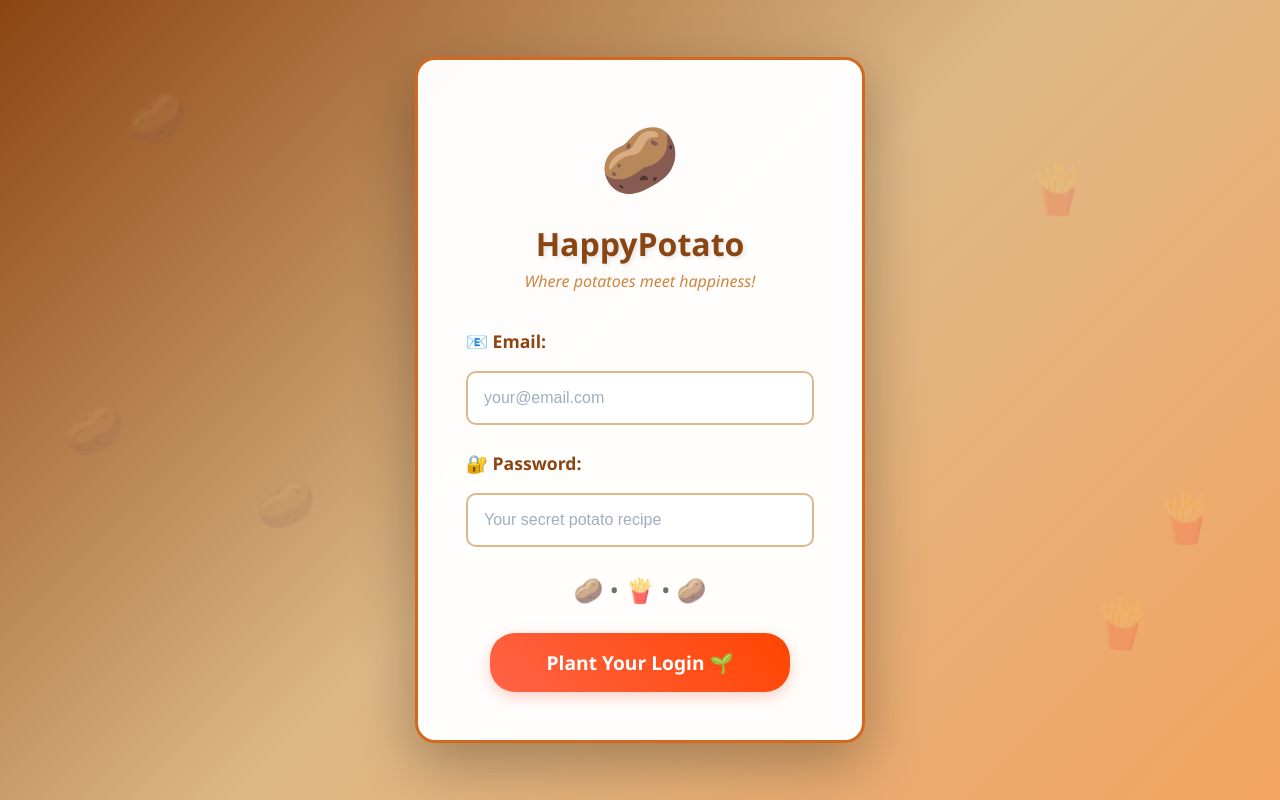
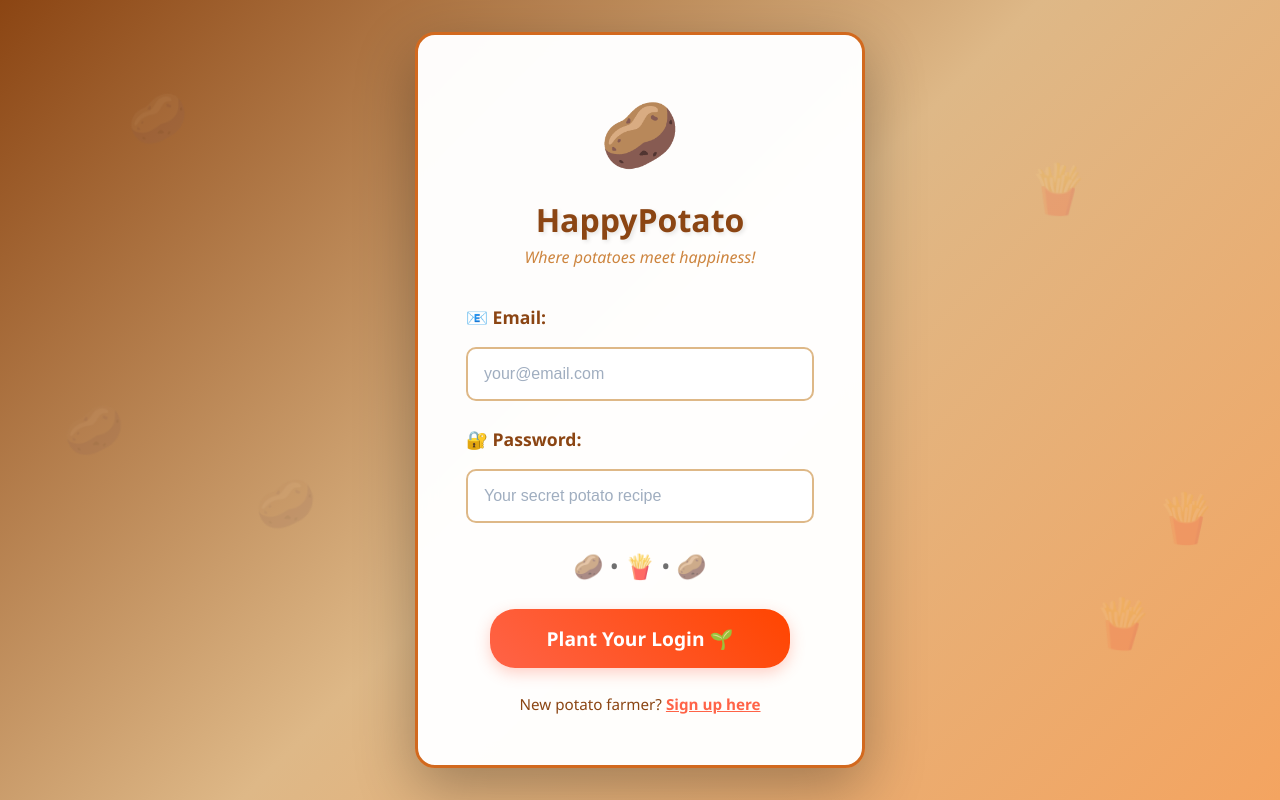
Before and after one commit to jcarvin/HappyPotatHomepage, a React (Vite) app: page /oauth in a window 1280 px wide. Built offline with nearby package versions, Linux system fonts and the light colour scheme; no server answers.

Commit message:
allow sign up from oauth page

```diff
--- a/src/pages/OAuthPage.css
+++ b/src/pages/OAuthPage.css
@@ -233,6 +233,38 @@
   font-weight: normal !important;
 }
 
+.oauth-page .auth-mode-toggle {
+  margin-top: 1.5rem;
+  text-align: center;
+}
+
+.oauth-page .auth-mode-toggle p {
+  color: #8B4513;
+  font-size: 0.95rem;
+  margin: 0;
+}
+
+.oauth-page .link-btn {
+  background: none;
+  border: none;
+  color: #FF6347;
+  font-weight: bold;
+  cursor: pointer;
+  text-decoration: underline;
+  font-size: 0.95rem;
+  padding: 0;
+  transition: all 0.2s ease;
+}
+
+.oauth-page .link-btn:hover {
+  color: #FF4500;
+  text-decoration: none;
+}
+
+.oauth-page .link-btn:active {
+  transform: scale(0.98);
+}
+
 /* Responsive design */
 @media (max-width: 480px) {
   .oauth-page .container {
--- a/src/pages/OAuthPage.tsx
+++ b/src/pages/OAuthPage.tsx
@@ -1,5 +1,5 @@
 import { useEffect, useState, useRef } from 'react';
-import { loginUser, createOAuthState, consumeOAuthState, updateApiTokenForUser } from '../lib/auth';
+import { loginUser, registerUser, createOAuthState, consumeOAuthState, updateApiTokenForUser } from '../lib/auth';
 import { useAuth } from '../hooks/useAuth';
 import './OAuthPage.css';
 
@@ -8,6 +8,7 @@ const CLIENT_SECRET = import.meta.env.VITE_HUBSPOT_CLIENT_SECRET;
 const REDIRECT_URI = import.meta.env.VITE_HUBSPOT_REDIRECT_URI;
 
 type OAuthStep = 'authorize' | 'finalize' | 'legacy';
+type AuthMode = 'login' | 'signup';
 
 interface AccountInfo {
   portalId: string;
@@ -25,9 +26,11 @@ function OAuthPage() {
   const [waitingForAuth, setWaitingForAuth] = useState(false);
   const hasProcessedAuth = useRef(false);
 
-  // Auth fields
+  // Auth mode and fields
+  const [authMode, setAuthMode] = useState<AuthMode>('login');
   const [email, setEmail] = useState('');
   const [password, setPassword] = useState('');
+  const [username, setUsername] = useState('');
   const [authError, setAuthError] = useState<string | null>(null);
 
   useEffect(() => {
@@ -373,9 +376,14 @@ function OAuthPage() {
       return;
     }
 
-    // Validate email and password
+    // Validate fields based on mode
     if (!email || !password) {
       setAuthError('🥔 Please enter both email and password!');
+      return;
+    }
+
+    if (authMode === 'signup' && !username) {
+      setAuthError('🥔 Please enter a username!');
       return;
     }
 
@@ -385,11 +393,48 @@ function OAuthPage() {
     }
 
     setButtonDisabled(true);
-    setButtonText('🔐 Authenticating with Supabase...');
+    const initialButtonText = authMode === 'login' ? '🔐 Authenticating...' : '🌱 Creating your account...';
+    setButtonText(initialButtonText);
     hasProcessedAuth.current = false;
 
     try {
-      // Authenticate with Supabase first
+      if (authMode === 'signup') {
+        // Sign up new user
+        const { user: newUser, error: signupError } = await registerUser({ email, password, username });
+
+        if (signupError) {
+          setAuthError(`🍠 Sign up failed: ${signupError}`);
+          setButtonDisabled(false);
+          setButtonText('Plant Your Sign Up 🌱');
+          return;
+        }
+
+        if (!newUser) {
+          setAuthError('🥔 Sign up failed. Please try again.');
+          setButtonDisabled(false);
+          setButtonText('Plant Your Sign Up 🌱');
+          return;
+        }
+
+        console.log('✅ Sign up successful! Logging in...');
+        setButtonText('🔐 Logging you in...');
+
+        // After successful signup, log the user in
+        const { user: authUser, error: loginError } = await loginUser(email, password);
+
+        if (loginError || !authUser) {
+          setAuthError('🥔 Account created but login failed. Please try logging in.');
+          setButtonDisabled(false);
+          setButtonText('Plant Your Login 🌱');
+          setAuthMode('login');
+          return;
+        }
+
+        console.log('✅ Login successful after signup:', authUser.email);
+        setWaitingForAuth(true);
+        setButtonText('🌱 Authenticated! Processing...');
+      } else {
+        // Login existing user
         const { user: authUser, error: loginError } = await loginUser(email, password);
 
         if (loginError) {
@@ -406,16 +451,16 @@ function OAuthPage() {
           return;
         }
 
-      // Success! Wait for AuthContext to update
         console.log('✅ Supabase authentication successful for user:', authUser.email);
         setWaitingForAuth(true);
         setButtonText('🌱 Authenticated! Processing...');
+      }
       // useEffect will handle the OAuth flow once AuthContext updates
     } catch (err) {
       const errorMessage = err instanceof Error ? err.message : 'An error occurred';
       setAuthError(`🍠 Error: ${errorMessage}`);
       setButtonDisabled(false);
-      setButtonText('Plant Your Login 🌱');
+      setButtonText(authMode === 'login' ? 'Plant Your Login 🌱' : 'Plant Your Sign Up 🌱');
     }
   }
 
@@ -457,6 +502,22 @@ function OAuthPage() {
               />
             </div>
 
+            {authMode === 'signup' && (
+              <div className="form-group">
+                <label htmlFor="username">👤 Username:</label>
+                <input
+                  type="text"
+                  id="username"
+                  name="username"
+                  value={username}
+                  onChange={(e) => setUsername(e.target.value)}
+                  placeholder="potato_farmer"
+                  autoComplete="username"
+                  required
+                />
+              </div>
+            )}
+
             <div className="form-group">
               <label htmlFor="password">🔐 Password:</label>
               <input
@@ -466,7 +527,7 @@ function OAuthPage() {
                 value={password}
                 onChange={(e) => setPassword(e.target.value)}
                 placeholder="Your secret potato recipe"
-                autoComplete="current-password"
+                autoComplete={authMode === 'login' ? 'current-password' : 'new-password'}
                 required
                 minLength={6}
               />
@@ -490,6 +551,41 @@ function OAuthPage() {
             <button type="submit" className="btn" disabled={buttonDisabled}>
               {buttonText}
             </button>
+
+            <div className="auth-mode-toggle">
+              {authMode === 'login' ? (
+                <p>
+                  New potato farmer? {' '}
+                  <button
+                    type="button"
+                    className="link-btn"
+                    onClick={() => {
+                      setAuthMode('signup');
+                      setButtonText('Plant Your Sign Up 🌱');
+                      setAuthError(null);
+                    }}
+                  >
+                    Sign up here
+                  </button>
+                </p>
+              ) : (
+                <p>
+                  Already have an account? {' '}
+                  <button
+                    type="button"
+                    className="link-btn"
+                    onClick={() => {
+                      setAuthMode('login');
+                      setButtonText('Plant Your Login 🌱');
+                      setAuthError(null);
+                      setUsername('');
+                    }}
+                  >
+                    Login here
+                  </button>
+                </p>
+              )}
+            </div>
           </form>
         )}
 
```
Lines whose indentation alone changed are shown as unchanged.
